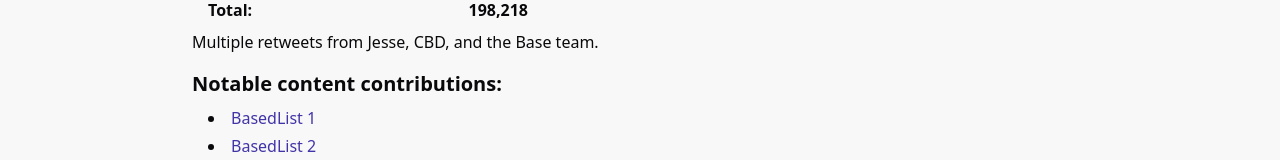
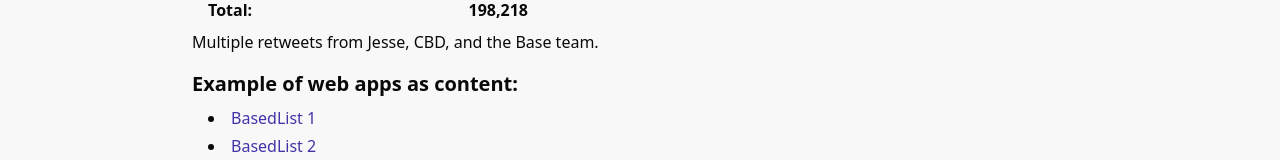
Before and after one commit to Must-be-Ash/must-be-ash, a Next.js app: page /cv in a window 1280 px wide. Shown: the part 540-700 px from the top of the page. Built offline with nearby package versions, Linux system fonts and the light colour scheme.

Commit message:
Last Working Version

```diff
--- a/src/app/cv/page.tsx
+++ b/src/app/cv/page.tsx
@@ -315,7 +315,7 @@
               <p className="mt-2">Multiple retweets from Jesse, CBD, and the Base team.</p>
             </div>
             <div>
-              <h3 className="text-xl font-semibold mb-2">Notable content contributions:</h3>
+              <h3 className="text-xl font-semibold mb-2">Example of web apps as content:</h3>
               <ul className="list-disc list-inside space-y-1 pl-4">
                 <li><a href="https://x.com/must_be_ash/status/1887888874174906649?s=46" target="_blank" rel="noreferrer" className="text-[#4134a9] hover:underline">BasedList 1</a></li>
                 <li><a href="https://x.com/must_be_ash/status/1899224091837804550?s=46" target="_blank" rel="noreferrer" className="text-[#4134a9] hover:underline">BasedList 2</a></li>
```
